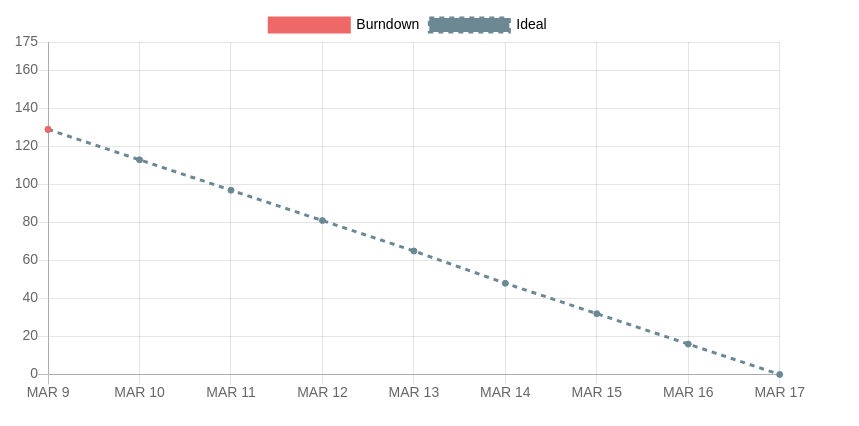
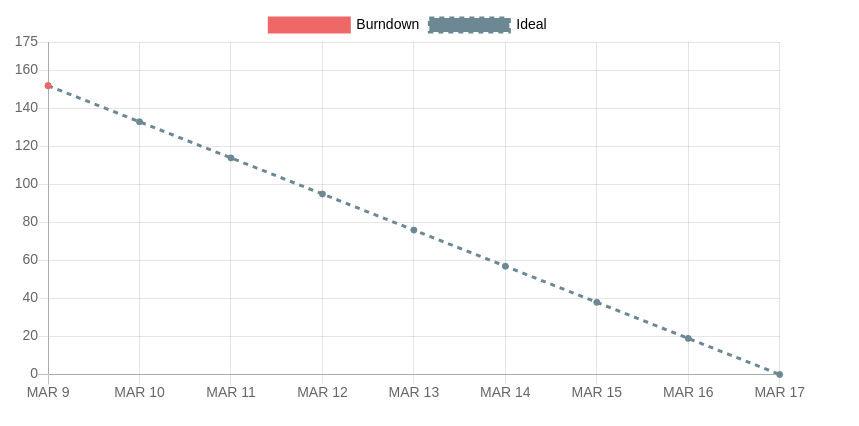
Before and after one commit to JoeyFlaum/Burndown, a website: page index.html in a window 1280 px wide. Shown: the top 426 px of the page, without its empty margins (0-859 px from the left). Drawn offline with nearby package versions, Linux system fonts and the light colour scheme.

Commit message:
change total squawks

```diff
--- a/index.html
+++ b/index.html
@@ -4,7 +4,6 @@
 
   <head>
     <script src="https://cdnjs.cloudflare.com/ajax/libs/Chart.js/2.5.0/Chart.min.js"></script>
-
   </head>
   <body>
 
@@ -100,7 +99,7 @@
     showBurnDown (
       "Q400",
       //   1    2    3    4    5    6    7    8    9   10
-      [129], // burndown data
+      [152], // burndown data
       [0,   0,   0,   0,   0, 0,   0,   0,   0]  // scope change
     );
     </script>
```
